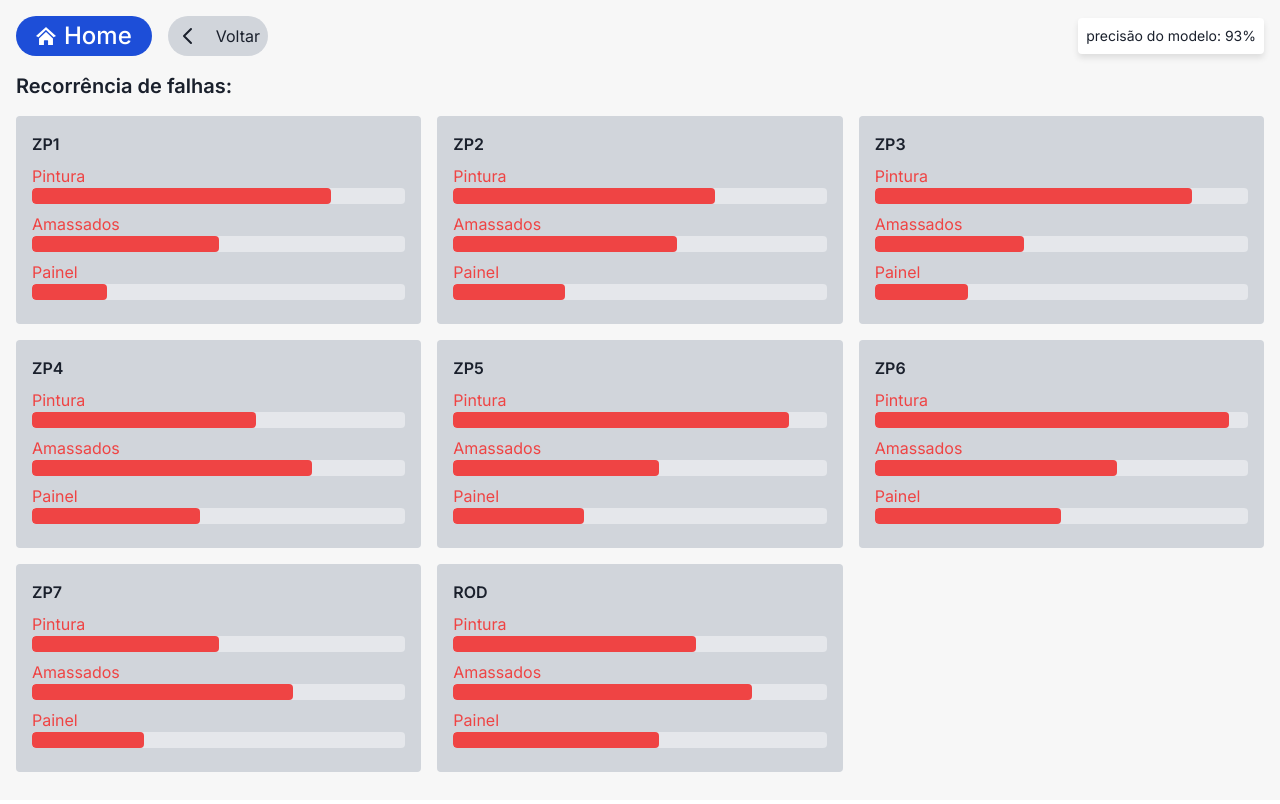
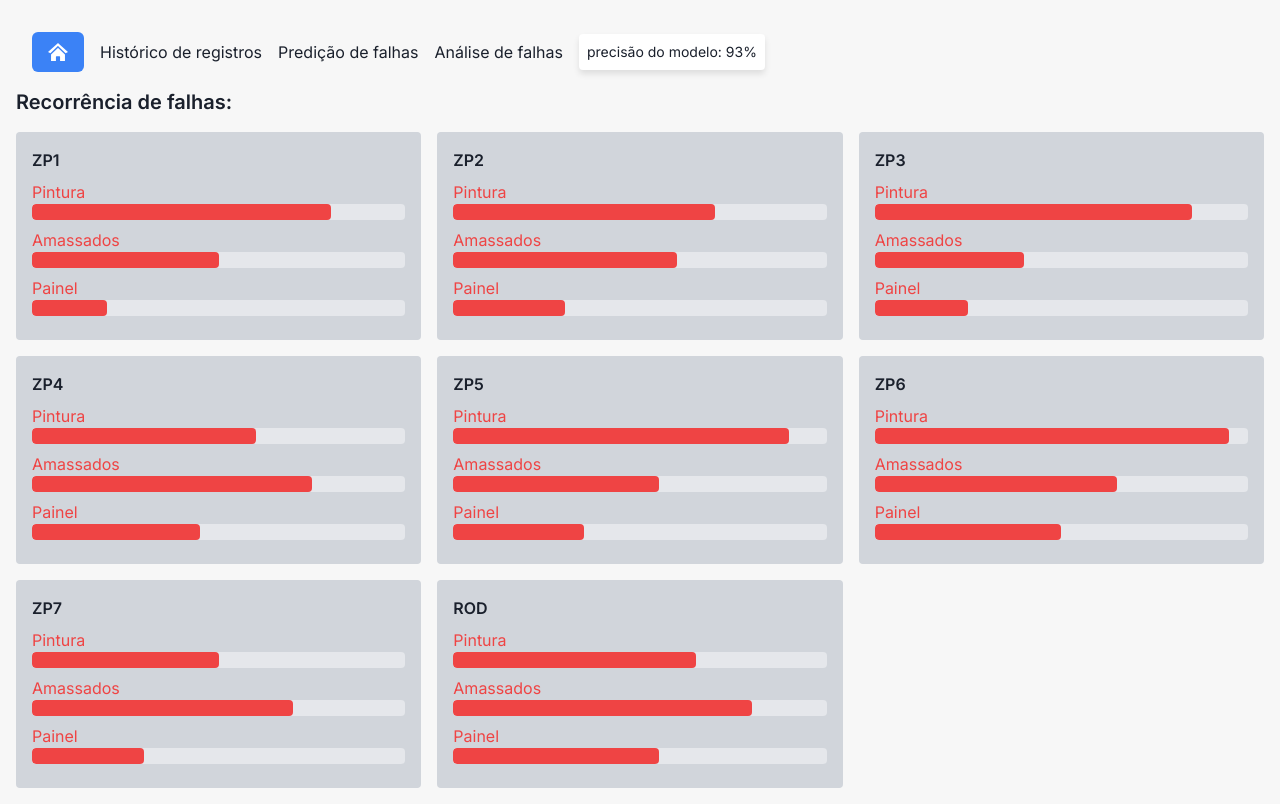
Before and after one commit to Inteli-College/2024-2A-T08-EC07-G05, a Next.js app in the folder src/frontend/: page /analysis in a window 1280 px wide. Built offline with nearby package versions, Linux system fonts and the light colour scheme.

Commit message:
add navbar e mudando componentes pra shadcn ui

```diff
--- a/src/frontend/package.json
+++ b/src/frontend/package.json
@@ -14,6 +14,8 @@
     "@emotion/styled": "^11.13.0",
     "@fortawesome/fontawesome-svg-core": "^6.6.0",
     "@fortawesome/react-fontawesome": "^0.2.2",
+    "@radix-ui/react-slot": "^1.1.0",
+    "@radix-ui/react-tabs": "^1.1.0",
     "@tanstack/react-table": "^8.20.5",
     "class-variance-authority": "^0.7.0",
     "clsx": "^2.1.1",
--- a/src/frontend/src/app/analysis/page.jsx
+++ b/src/frontend/src/app/analysis/page.jsx
@@ -1,7 +1,11 @@
+"use client";
 import React from 'react';
 import BaseButton from "@/components/baseButton";
 import IconHome from "@/../public/icone_home.svg";
 import "./style.css";
+import Link from "next/link";
+import { Button } from "@/components/ui/button";
+
 
 function AnalysisPage() {
 
@@ -15,34 +19,31 @@ function AnalysisPage() {
     { name: "ZP7", pintura: 50, amassados: 70, painel: 30 },
     { name: "ROD", pintura: 65, amassados: 80, painel: 55 },
   ];
-
+  const homeClick = () => {
+    window.location.href = '/';
+  };
   return (
     <div className="min-h-screen bg-gray-100 p-4">
-      <div className="flex justify-between items-center mb-4">
-        <div className="flex space-x-2">
-          <BaseButton text="Home" icon={IconHome} className="button-gray" />
-          <a href="/history" className="bg-gray-300 p-2 rounded-full flex items-center space-x-2">
-            <svg
-              xmlns="http://www.w3.org/2000/svg"
-              fill="none"
-              viewBox="0 0 24 24"
-              stroke="currentColor"
-              className="h-6 w-6"
-            >
-              <path
-                strokeLinecap="round"
-                strokeLinejoin="round"
-                strokeWidth={2}
-                d="M15 19l-7-7 7-7"
-              />
-            </svg>
-            <span>Voltar</span>
-          </a>
-        </div>
-        <div className="text-sm bg-white p-2 rounded shadow-md">
+            <header>
+        <nav className="flex flex-start items-center p-4 gap-4">
+        <Button className='bg-blue-500 hover:bg-blue-600 text-white' onClick={homeClick}>
+          <img src="/icone_home.svg" className='w-5'></img>
+        </Button>
+          <Link
+          href="/history">
+            Histórico de registros</Link>
+            <Link
+          href="/prediction">
+            Predição de falhas</Link>
+            <Link
+          href="/analysis">
+            Análise de falhas</Link>
+        <div className="text-sm bg-white p-2 rounded shadow-md align-right">
           precisão do modelo: 93%
         </div>
-      </div>
+        </nav>
+      </header>
+
       <h1 className="text-xl font-semibold mb-4">Recorrência de falhas:</h1>
       <div className="grid grid-cols-2 md:grid-cols-3 gap-4">
         {zones.map((zone) => (
--- a/src/frontend/src/app/page.js
+++ b/src/frontend/src/app/page.js
@@ -1,24 +1,46 @@
 import Link from "next/link";
-import { Button } from '@chakra-ui/react'
+import { buttonVariants } from "@/components/ui/button"
+
 
 export default function Home() {
   return (
-    <main className="flex min-h-screen flex-row items-center p-10 h-3/6 space-x-6 ">
+    <main className="flex flex-col min-h-screen ">
+      <header>
+        <nav className="flex flex-start items-center p-4 gap-4">
+          <Link href="/">
+          <img src="/logo.svg" alt="Logo" className="w-24" />
+          </Link>
+          <Link
+          href="/history">
+            Histórico de registros</Link>
+            <Link
+          href="/prediction">
+            Predição de falhas</Link>
+            <Link
+          href="/analysis">
+            Análise de falhas</Link>
+
+        </nav>
+      </header>
+      <div className="flex flex-row items-center p-10">
         <div className=" flex flex-col space-y-4 items-center">
         <img src="/logo.svg" alt="Logo" className="w-120" />
         <p>(adicionar pequena descrição da aplicação)</p>
         <div className="flex space-x-4">
-        <Button variant='outline' colorScheme='blue' >
-          <Link href="/history" >Histórico de registros</Link>
-        </Button>
-        <Button colorScheme='blue'>
-          <Link href="/prediction" >Predição de falhas</Link>
-        </Button>
+            <Link
+            href="/history"
+            className={`${buttonVariants({ variant: "outline" })} hover:bg-blue-200`} >
+              Histórico de registros</Link>
+            <Link
+            href="/prediction"
+            className={`${buttonVariants({ variant: "primary" })} bg-blue-500 hover:bg-blue-600 text-white`}>
+              Predição de falhas</Link>
                 </div>
         </div>
         <div>
           <img src="/T-cross-prata.png" alt="T-cross" className="w-100" />
         </div>
+      </div>
     </main>
   );
 }
--- a/src/frontend/src/app/prediction/page.jsx
+++ b/src/frontend/src/app/prediction/page.jsx
@@ -3,7 +3,7 @@ import { useState } from 'react';
 import { columns } from "@/components/columns";
 import { DataTable } from "@/components/ui/data-table";
 import BaseCard from '@/components/baseCard';
-import { Button,
+import {
   Input,
   FormControl,
   FormErrorMessage,
@@ -16,6 +16,8 @@ import { Button,
   Heading,
   Text
 } from '@chakra-ui/react'
+import {Button } from "@/components/ui/button";
+import Link from "next/link";
 
 export default function PredictionPage() {
   const [data, setData] = useState(null);
@@ -94,11 +96,24 @@ export default function PredictionPage() {
   };
 
   return (
-    <main className="flex min-h-screen flex-col justify-between p-10">
-      <div className="w-full flex space-x-4 mb-6">
-        <Button colorScheme='blue' onClick={homeClick}>
+    <main className="flex min-h-screen flex-col px-10 py-6">
+      <header>
+        <nav className="flex flex-start items-center p-4 gap-4">
+        <Button className='bg-blue-500 hover:bg-blue-600 text-white' onClick={homeClick}>
           <img src="/icone_home.svg" className='w-5'></img>
         </Button>
+          <Link
+          href="/history">
+            Histórico de registros</Link>
+            <Link
+          href="/prediction">
+            Predição de falhas</Link>
+            <Link
+          href="/analysis">
+            Análise de falhas</Link>
+        </nav>
+      </header>
+      <div className="w-full flex space-x-4 mb-6">
         <form onSubmit={submitPrediction} className='flex flex-start space-x-4 w-full'>
           <FormControl isInvalid={isError} className="flex flex-col w-200" >
           <HStack spacing={2}>
@@ -110,7 +125,7 @@ export default function PredictionPage() {
               required
               className='w-100'
             />
-          <Button colorScheme='blue' type="submit">OK</Button>
+          <Button className='bg-blue-500 hover:bg-blue-600 text-white' type="submit">OK</Button>
           </HStack>
           {isError && (<FormErrorMessage>Formato inválido. Insira o KNR no formato 0000-0000000</FormErrorMessage>)}
           </FormControl>
--- /dev/null
+++ b/src/frontend/src/components/ui/button.jsx
@@ -0,0 +1,47 @@
+import * as React from "react"
+import { Slot } from "@radix-ui/react-slot"
+import { cva } from "class-variance-authority";
+
+import { cn } from "@/lib/utils"
+
+const buttonVariants = cva(
+  "inline-flex items-center justify-center whitespace-nowrap rounded-md text-sm font-medium ring-offset-background transition-colors focus-visible:outline-none focus-visible:ring-2 focus-visible:ring-ring focus-visible:ring-offset-2 disabled:pointer-events-none disabled:opacity-50",
+  {
+    variants: {
+      variant: {
+        default: "bg-primary text-primary-foreground hover:bg-primary/90",
+        destructive:
+          "bg-destructive text-destructive-foreground hover:bg-destructive/90",
+        outline:
+          "border border-input bg-background hover:bg-accent hover:text-accent-foreground",
+        secondary:
+          "bg-secondary text-secondary-foreground hover:bg-secondary/80",
+        ghost: "hover:bg-accent hover:text-accent-foreground",
+        link: "text-primary underline-offset-4 hover:underline",
+      },
+      size: {
+        default: "h-10 px-4 py-2",
+        sm: "h-9 rounded-md px-3",
+        lg: "h-11 rounded-md px-8",
+        icon: "h-10 w-10",
+      },
+    },
+    defaultVariants: {
+      variant: "default",
+      size: "default",
+    },
+  }
+)
+
+const Button = React.forwardRef(({ className, variant, size, asChild = false, ...props }, ref) => {
+  const Comp = asChild ? Slot : "button"
+  return (
+    (<Comp
+      className={cn(buttonVariants({ variant, size, className }))}
+      ref={ref}
+      {...props} />)
+  );
+})
+Button.displayName = "Button"
+
+export { Button, buttonVariants }
```
Also changed, not shown: src/frontend/src/app/history/page.jsx (+76 -65 lines), 1 other file (tests, documents, lock files or other folders). Lines whose indentation alone changed are shown as unchanged.
